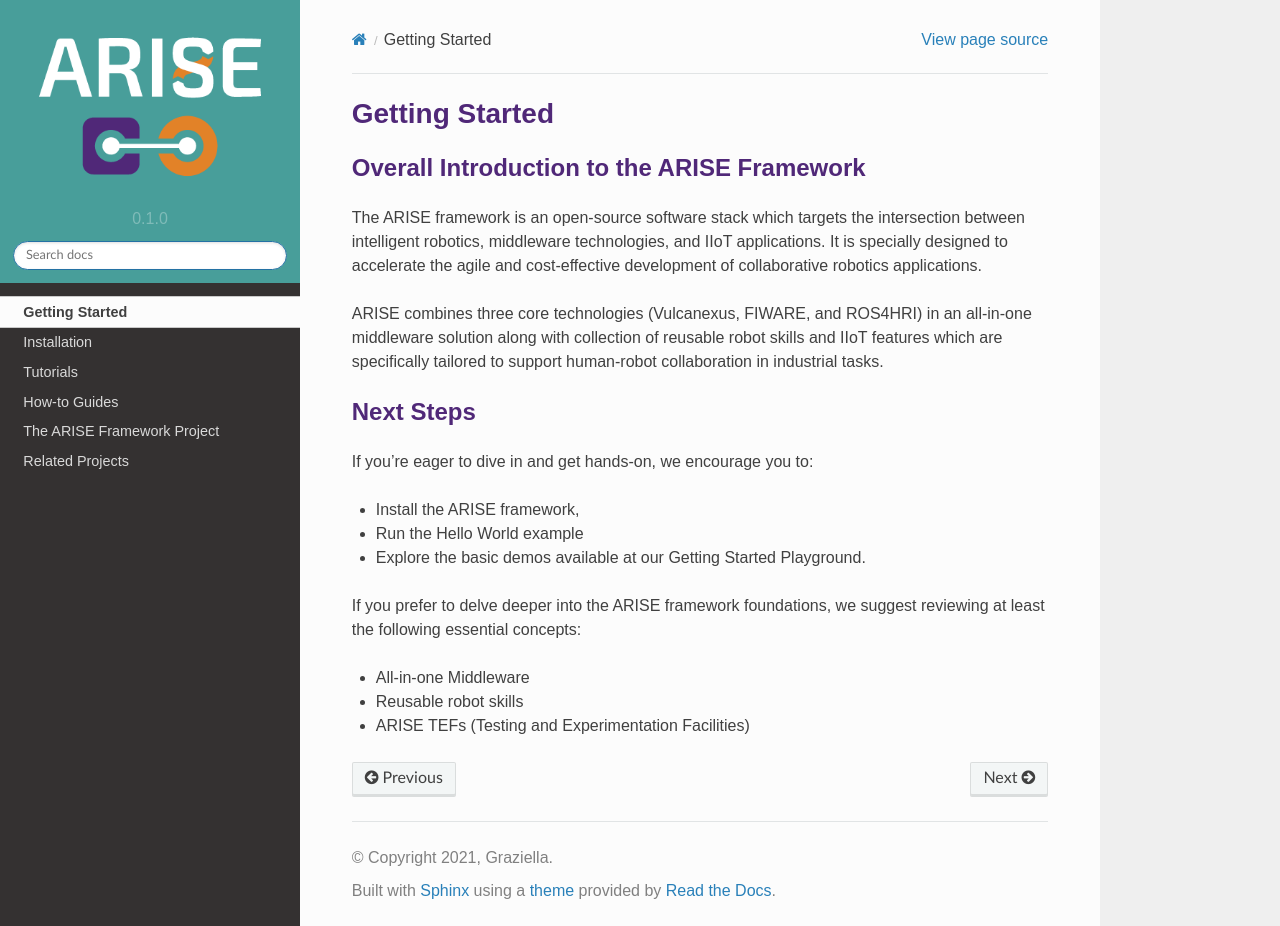
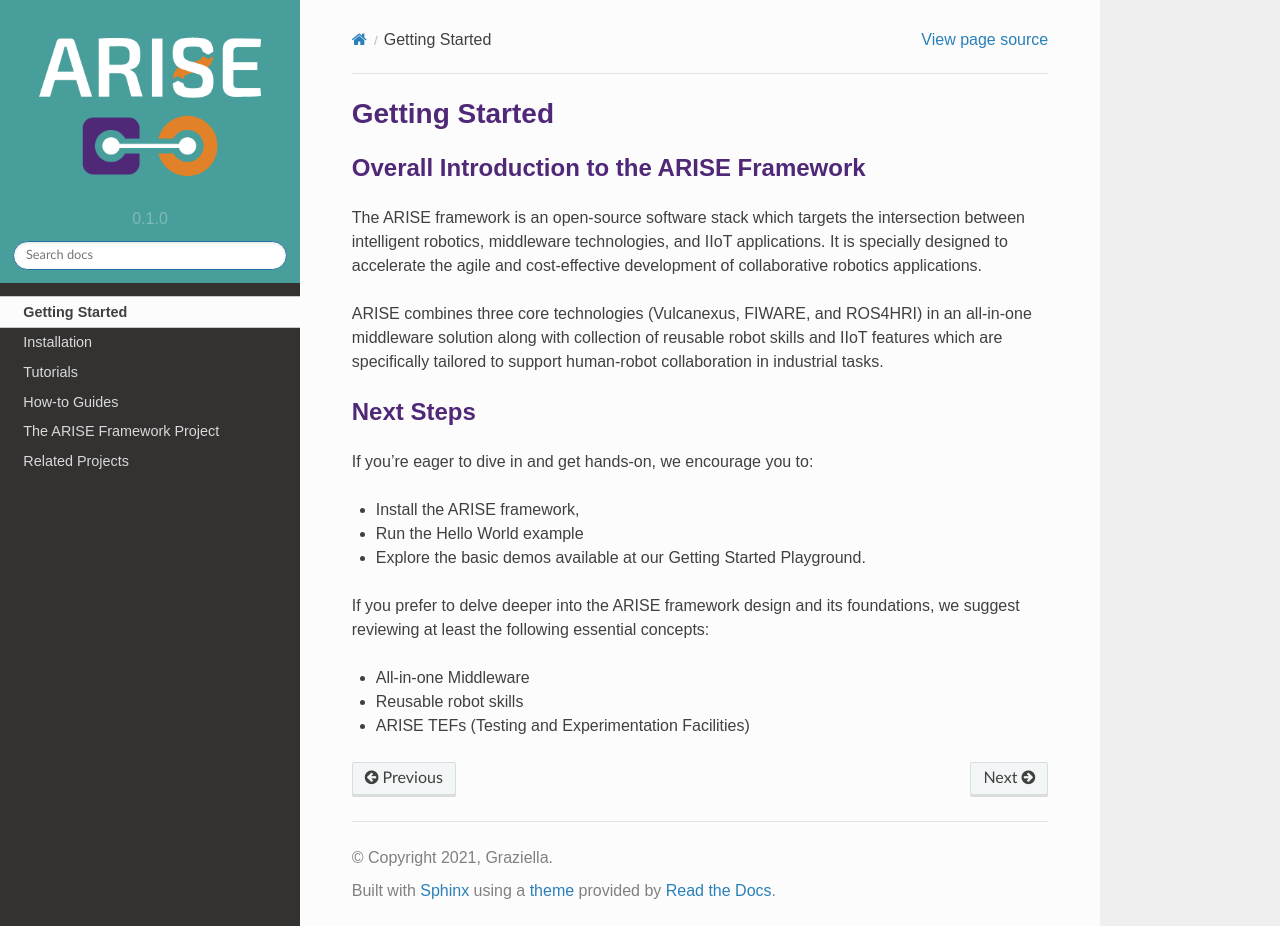
Before and after one commit to agileHRI/arise_documentation, a Sphinx documentation site: the page built from docs/source/getting-started.rst, in a window 1280 px wide and 926 px high. Built offline with Sphinx 7.4.7 and the Read the Docs theme 2.0.0, drawn with Linux system fonts in a browser that asks for light colours.

Commit message:
Update getting-started.rst

```diff
--- a/docs/source/getting-started.rst
+++ b/docs/source/getting-started.rst
@@ -22,7 +22,7 @@ If you’re eager to dive in and get hands-on, we encourage you to:
 * Run the Hello World example
 * Explore the basic demos available at our Getting Started Playground.
 
-If you prefer to delve deeper into the ARISE framework foundations, we suggest reviewing at least the following essential concepts:
+If you prefer to delve deeper into the ARISE framework design and its foundations, we suggest reviewing at least the following essential concepts:
 
 * All-in-one Middleware
 * Reusable robot skills
```
